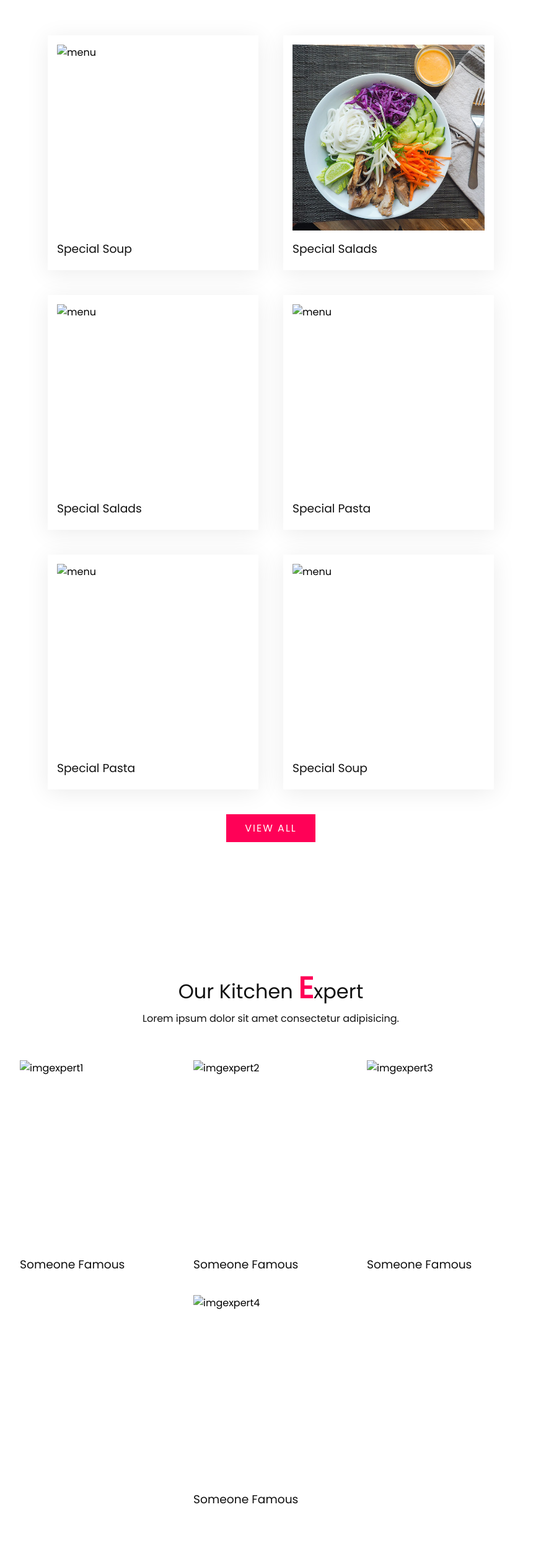
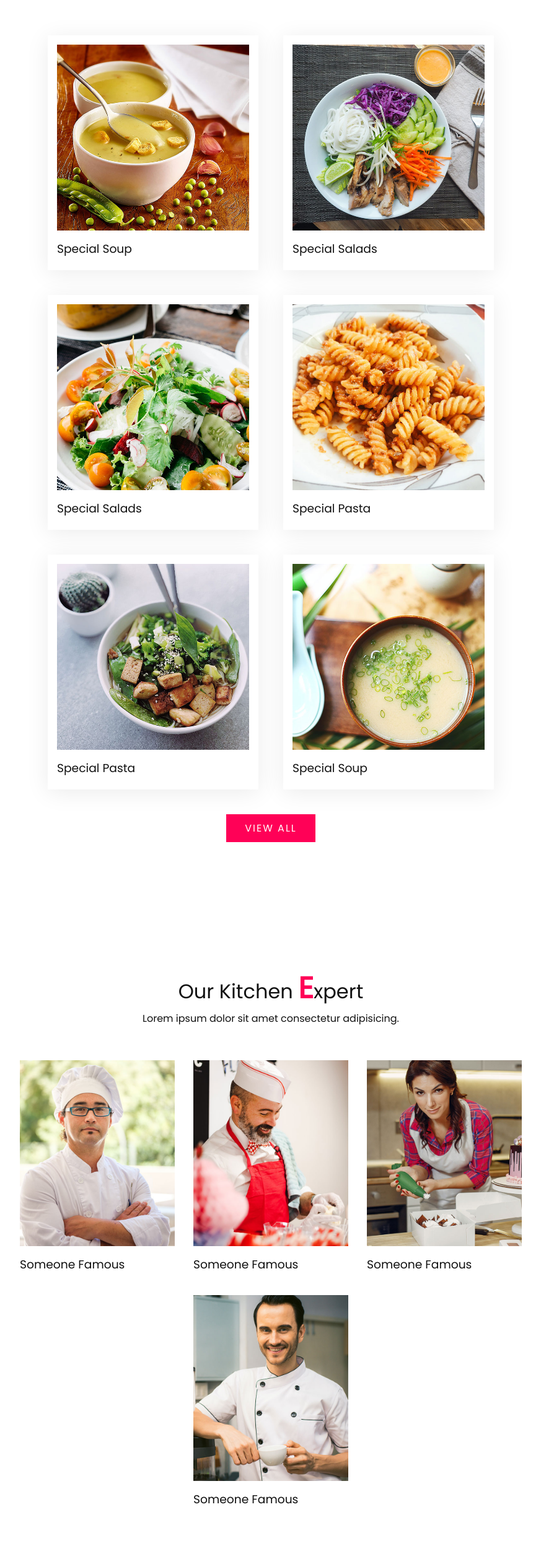
Before and after one commit to JourapresJour/tacosresponsive, a plain HTML site: page index.html in a window 1280 px wide. Shown: the part 1697-4200 px from the top of the page at 62% size, without its empty margins (203-1076 px from the left). Drawn offline with Linux system fonts and the light colour scheme; the site is published under a folder, as on GitHub Pages, so addresses that start at the root find nothing.

Commit message:
Update index.html

```diff
--- a/index.html
+++ b/index.html
@@ -54,7 +54,7 @@
             </div>
             <div class="box">
                 <div class="imgBx">
-                    <img src="/images/menu2.jpg" alt="menu">
+                    <img src="./images/menu2.jpg" alt="menu">
                 </div>
                 <div class="text">
                     <h3>Special Soup</h3>
@@ -62,7 +62,7 @@
             </div>
             <div class="box">
                 <div class="imgBx">
-                    <img src="/images/menu3.jpg" alt="menu">
+                    <img src="./images/menu3.jpg" alt="menu">
                 </div>
                 <div class="text">
                     <h3>Special Pasta</h3>
@@ -70,7 +70,7 @@
             </div>
             <div class="box">
                 <div class="imgBx">
-                    <img src="/images/menu4.jpg" alt="menu">
+                    <img src="./images/menu4.jpg" alt="menu">
                 </div>
                 <div class="text">
                     <h3>Special Salads</h3>
@@ -78,7 +78,7 @@
             </div>
             <div class="box">
                 <div class="imgBx">
-                    <img src="/images/menu5.jpg" alt="menu">
+                    <img src="./images/menu5.jpg" alt="menu">
                 </div>
                 <div class="text">
                     <h3>Special Soup</h3>
@@ -86,7 +86,7 @@
             </div>
             <div class="box">
                 <div class="imgBx">
-                    <img src="/images/menu6.jpg" alt="menu">
+                    <img src="./images/menu6.jpg" alt="menu">
                 </div>
                 <div class="text">
                     <h3>Special Pasta</h3>
@@ -105,7 +105,7 @@
         <div class="content">
             <div class="box">
                 <div class="imgBx">
-                    <img src="/images/expert1.jpg" alt="imgexpert1">
+                    <img src="./images/expert1.jpg" alt="imgexpert1">
                 </div>
                 <div class="text">
                     <h3>Someone Famous</h3>
@@ -113,7 +113,7 @@
             </div>
             <div class="box">
                 <div class="imgBx">
-                    <img src="/images/expert2.jpg" alt="imgexpert2">
+                    <img src="./images/expert2.jpg" alt="imgexpert2">
                 </div>
                 <div class="text">
                     <h3>Someone Famous</h3>
@@ -121,7 +121,7 @@
             </div>
             <div class="box">
                 <div class="imgBx">
-                    <img src="/images/expert3.jpg" alt="imgexpert3">
+                    <img src="./images/expert3.jpg" alt="imgexpert3">
                 </div>
                 <div class="text">
                     <h3>Someone Famous</h3>
@@ -129,7 +129,7 @@
             </div>
             <div class="box">
                 <div class="imgBx">
-                    <img src="/images/expert4.jpg" alt="imgexpert4">
+                    <img src="./images/expert4.jpg" alt="imgexpert4">
                 </div>
                 <div class="text">
                     <h3>Someone Famous</h3>
@@ -145,7 +145,7 @@
         <div class="content">
             <div class="box">
                 <div class="imgBx">
-                    <img src="/images/testi1.jpg" alt="Temoignage1">
+                    <img src="./images/testi1.jpg" alt="Temoignage1">
                 </div>
                 <div class="text">
                     <p>Lorem ipsum dolor sit amet consectetur adipisicing elit. Debitis nemo harum illo veniam accusamus quod. Consectetur alias necessitatibus est assumenda vel earum praesentium quo!</p>
@@ -154,7 +154,7 @@
             </div>
             <div class="box">
                 <div class="imgBx">
-                    <img src="/images/testi2.jpg" alt="Temmoignage2">
+                    <img src="./images/testi2.jpg" alt="Temmoignage2">
                 </div>
                 <div class="text">
                     <p>Lorem ipsum dolor sit amet consectetur adipisicing elit. Debitis nemo harum illo veniam accusamus quod. Consectetur alias necessitatibus est assumenda vel earum praesentium quo!</p>
@@ -163,7 +163,7 @@
             </div>
             <div class="box">
                 <div class="imgBx">
-                    <img src="/images/testi3.jpg" alt="Temoignage3">
+                    <img src="./images/testi3.jpg" alt="Temoignage3">
                 </div>
                 <div class="text">
                     <p>Lorem ipsum dolor sit amet consectetur adipisicing elit. Debitis nemo harum illo veniam accusamus quod. Consectetur alias necessitatibus est assumenda vel earum praesentium quo!</p>
```
